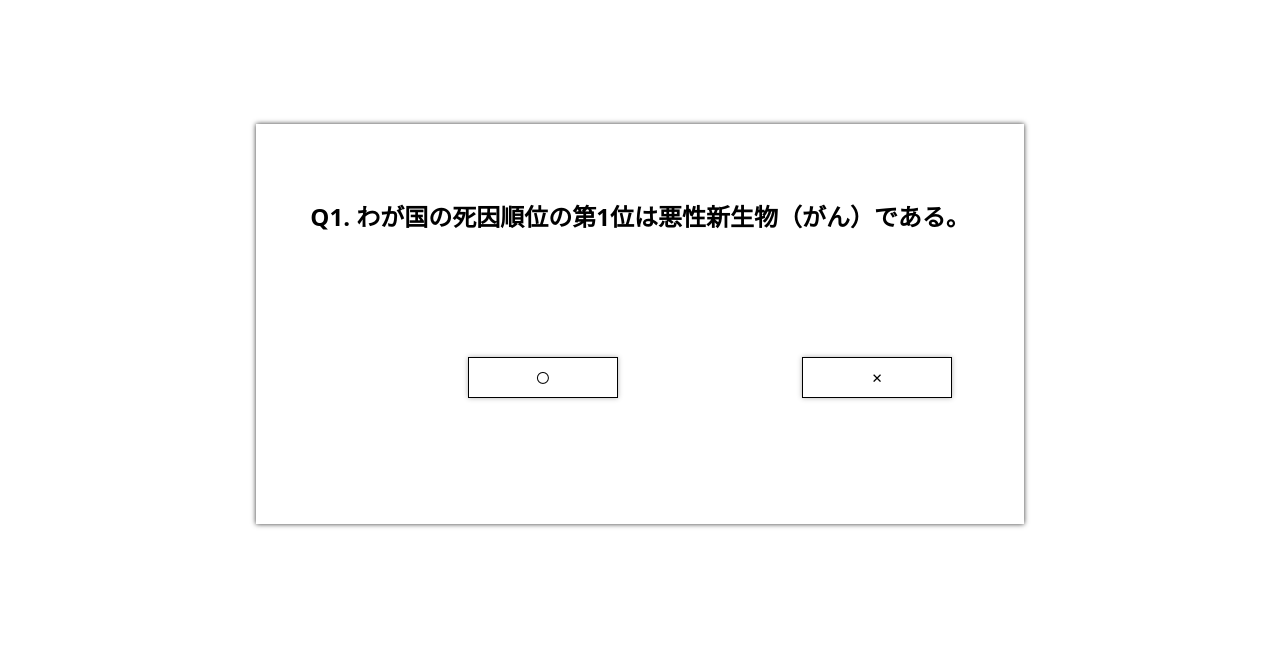
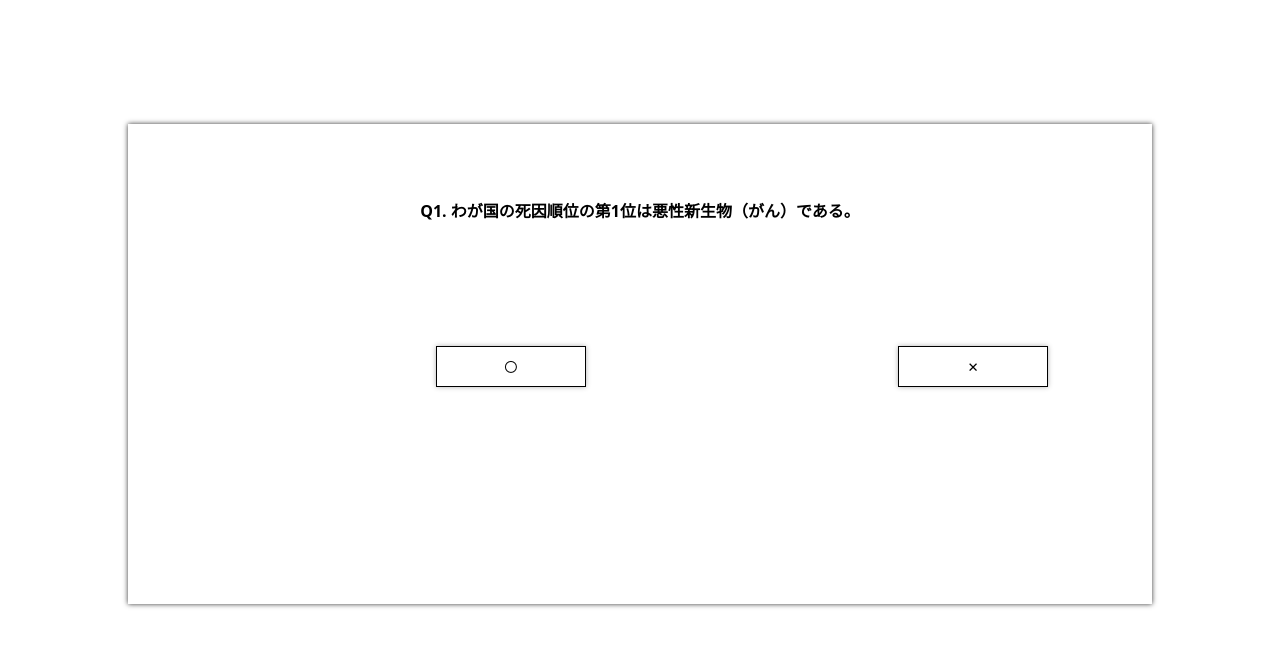
Before and after one commit to misato-sys/dmr, a plain HTML site: page index.html in a window 1280 px wide. Drawn offline with Linux system fonts and the light colour scheme.

Commit message:
Update style.css

```diff
--- a/style.css
+++ b/style.css
@@ -11,14 +11,14 @@
  align-items: center;
  background-color: #fff;
  box-shadow: 0 0 5px rgba(0, 0, 0, 0.8);
- width: 60vw;
- height: 50vh;
+ width: 80vw;
+ height: 60vh;
  margin: 100px auto;
  padding: 50px;
 }
 
 .card h2 {
- font-size: 1.5em;
+ font-size: 1.0em;
 }
 
 .card .choice {
```
